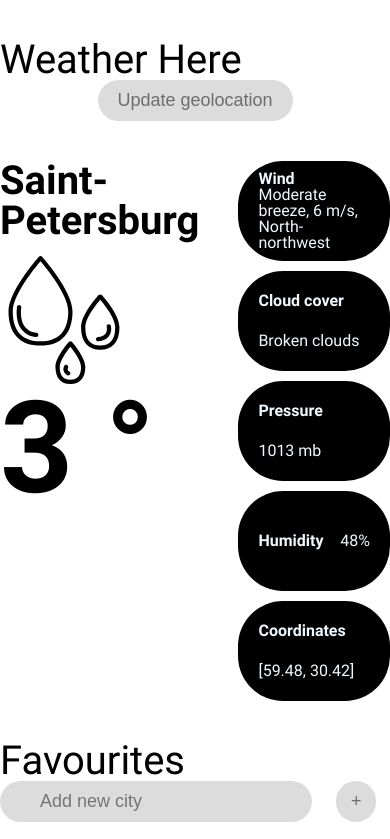
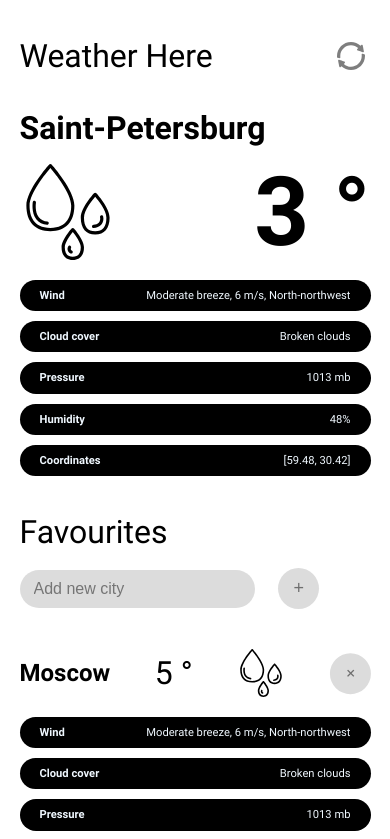
Before and after one commit to Frexile/Weather_Forecast_Page, a plain HTML site: page index.html in a window 390 px wide. Shown: the top 839 px of the page. Drawn offline with Linux system fonts and the light colour scheme.

Commit message:
Mobile vesion done
Adaptive versions for mobile devices

```diff
--- a/css/style.css
+++ b/css/style.css
@@ -135,7 +135,7 @@ body{
 .upd-location{
     font-size: 18px;
     color: rgba(0, 0, 0, 0.5);
-    margin-left: 25%;
+    margin-left: 20%;
     background-color: gainsboro;
     border: none;
     border-radius: 45px;
@@ -161,7 +161,7 @@ body{
 .current-city-name{
     font-size: 40px;
     font-weight: bold;
-    margin-bottom: 15px;
+    margin-bottom: 20px;
 }
 
 .current-icon-and-degree{
@@ -265,4 +265,100 @@ body{
 }
 /* FAVOURITES STYLES ENDS */
 
+/* ADAPTIVE STYLES STARTS */
+@media (max-width: 1180px){
+    .wrapper{
+        margin: 0px 5%;
+    }
+}
+
+@media (max-width: 960px){
+    .current-city, .favourite-cities{
+        /* padding: 5%; */
+        grid-template-columns: 1fr;
+    }
+
+    .current-icon-and-degree{
+        padding-bottom: 20px;
+        /* justify-content: space-around; */
+    }
+}
+
+@media (max-width: 650px){
+    .favourites-header{
+        display: block;
+    }
+
+    .add-form{
+        padding-top: 20px;
+    }
+
+}
+
+@media (max-width: 610px){
+
+    .header-wrapper{
+        justify-content: space-between;
+    }
+
+    .upd-location{
+        margin-left: 0px;
+        background: url(../img/svg/refresh.svg) no-repeat center;
+        background-size: 28px;
+        background-color: gainsboro;
+        opacity: 0.5;
+    }
+
+    .upd-location>span{
+        display: none;
+    }
+
+    .upd-location:hover, .upd-location:active, .upd-location:focus{
+        transform: scale(1.1) rotate(360deg);
+    }
+}
+
+@media (max-width: 450px){
+    .section-title{
+        font-size: 32px;
+    }
+
+    .upd-location{
+        background-color: white;
+    }
+    .weather-detail{
+        font-size: 0.7em;
+    }
+
+}
+
+@media (max-width: 404px) {
+    .current-city-name{
+        font-size: 32px;
+    }
+
+    .current-city-icon{
+        width: 96px;
+        height: 96px;
+    }
+
+    .current-icon-and-degree:last-child{
+        font-size: 96px;
+    }
+
+    .add-city-field{
+        font-size: 1em;
+        padding: 10px 14px;
+    }
+
+    .favourite-city-name{
+        font-size: 24px;
+    }
+
+    .favourite-city-degrees{
+        font-size: 32px;
+    }
+}
+/* ADAPTIVE STYLES ENDS */
+
 /* MAIN STYLES ENDS */
--- a/index.html
+++ b/index.html
@@ -13,7 +13,7 @@
         <div class="wrapper">
             <div class="header-wrapper">
                 <h2 class="section-title">Weather Here</h2>
-                <button class="upd-location">Update geolocation</button>
+                <button class="upd-location"><span>Update geolocation<span></button>
             </div>
         </div>
     </header>
```
Also changed, not shown: img/svg/refresh.svg (added).
